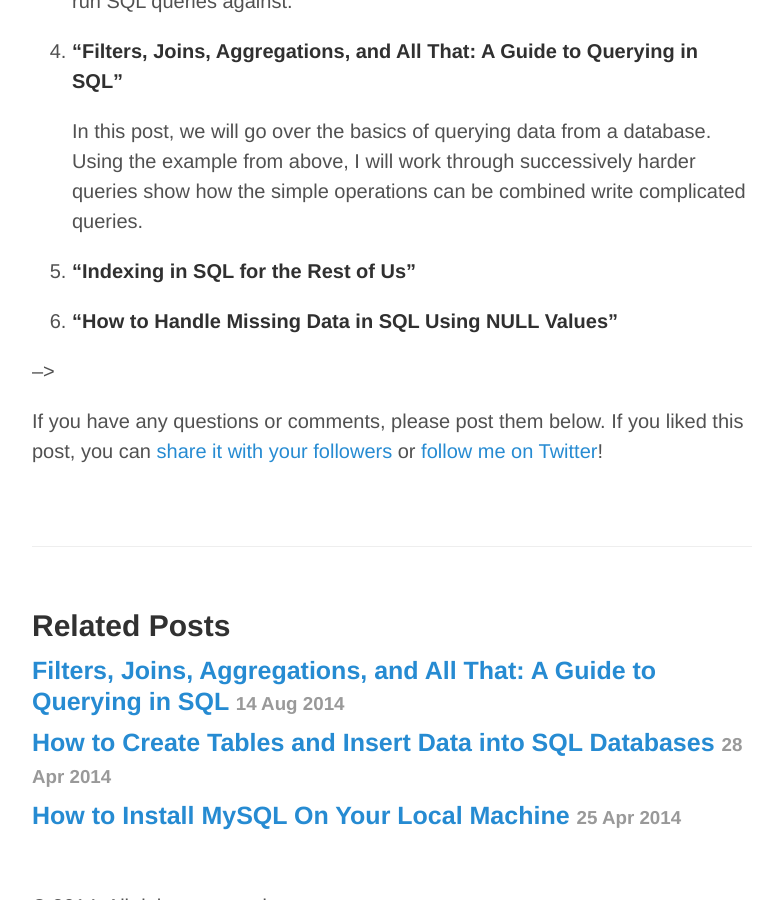
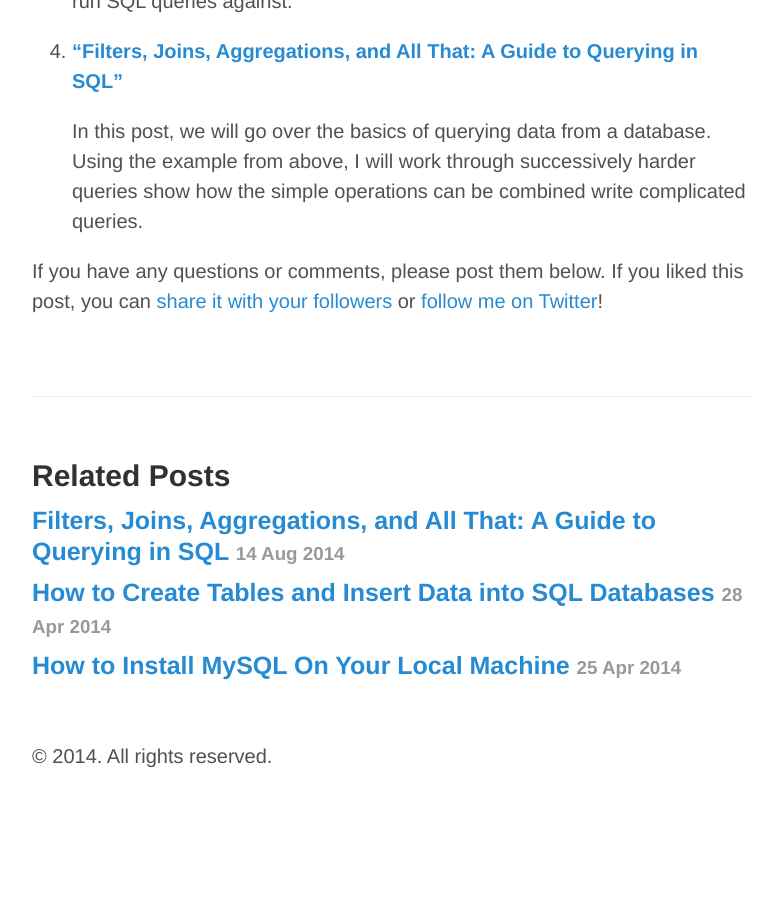
Before and after one commit to joshualande/joshualande.github.io, a Jekyll site: the page built from _posts/2014-04-17-data-science-sql.md, in a window 1280 px wide and 900 px high, scrolled down 1495 px. Shown: the whole window, without its empty margins (248-1031 px from the left). Built offline with Jekyll 4.4.1, drawn with Linux system fonts in a browser that asks for light colours; Markdown is read by kramdown in place of the engine named in the settings; after the commit the page ends 2286 px from its top, so only the background shows below that; some of the changed lines change nothing that is shown.

Commit message:
update blog

```diff
--- a/_posts/2014-04-17-data-science-sql.md
+++ b/_posts/2014-04-17-data-science-sql.md
@@ -56,13 +56,14 @@ The posts in this series are:
    of the series. By the end of this post, you will have an
    example database on you computer to run SQL queries against.
 
-2. **"Filters, Joins, Aggregations, and All That: A Guide to Querying in SQL"**
+4. **["Filters, Joins, Aggregations, and All That: A Guide to Querying in SQL"]({% post_url 2014-08-14-filters-joins-aggregations %})**
 
    In this post, we will go over the basics of querying data from
    a database. Using the example from above, I will work through
    successively harder queries show how the simple operations can
    be combined write complicated queries.
 
+<!--
 3. **"Indexing in SQL for the Rest of Us"**
 
 4. **"How to Handle Missing Data in SQL Using NULL Values"**
```
Also changed, not shown: _posts/2014-08-14-filters-joins-aggregations.md (renamed from _posts/2014-8-14-filters-joins-aggregations.md).
